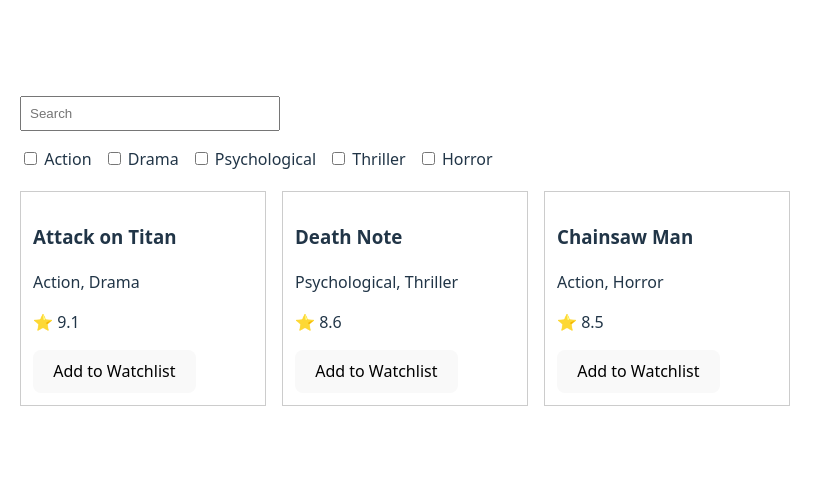
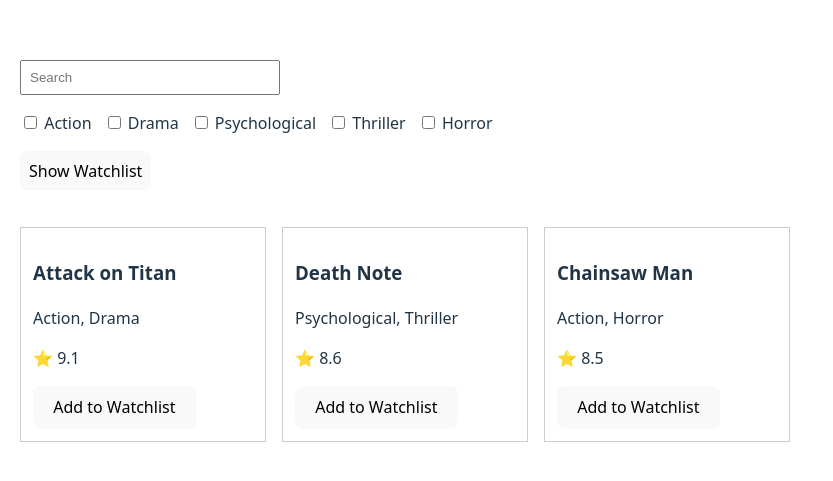
Before and after one commit to utkarrshgit/anime-tracker, a React (Vite) app: page / in a window 1280 px wide. Shown: the part 149-630 px from the top of the page, without its empty margins (0-833 px from the left). Built offline with nearby package versions, Linux system fonts and the light colour scheme.

Commit message:
feat: add watchlist-only view toggle

```diff
--- a/src/pages/AnimeList.jsx
+++ b/src/pages/AnimeList.jsx
@@ -5,18 +5,30 @@
 function AnimeList() {
   const [query, setQuery] = useState("");
   const [selectedGenres, setSelectedGenres] = useState([]);
+  const [showWatchlistOnly, setShowWatchlistOnly] = useState(false);
 
+  // WATCHLIST STATE (IDs only)
   const [watchlist, setWatchlist] = useState(() => {
     const saved = localStorage.getItem("watchlist");
     return saved ? JSON.parse(saved) : [];
-  })
+  });
 
+  // sync watchlist to localStorage
   useEffect(() => {
     localStorage.setItem("watchlist", JSON.stringify(watchlist));
-  }, [watchlist])
+  }, [watchlist]);
 
-  const genres = [...new Set(animeMock.flatMap(a => a.genres))];
+  // unique genres
+  const genres = [...new Set(animeMock.flatMap((a) => a.genres))];
 
+  // toggle watchlist handler
+  const toggleWatchlist = (id) => {
+    setWatchlist((prev) =>
+      prev.includes(id) ? prev.filter((itemId) => itemId !== id) : [...prev, id]
+    );
+  };
+
+  // filtering logic
   const filteredAnime = animeMock.filter((anime) => {
     const matchesTitle = anime.title
       .toLowerCase()
@@ -24,18 +36,13 @@
 
     const matchesGenre =
       selectedGenres.length === 0 ||
-      selectedGenres.some((g) => anime.genres.includes(g))
+      selectedGenres.some((g) => anime.genres.includes(g));
 
-    return matchesTitle && matchesGenre;
+    const matchWatchlist =
+      !showWatchlistOnly || watchlist.includes(anime.id);
+
+    return matchesTitle && matchesGenre && matchWatchlist;
   });
-
-  const toggleWatchlist = (id) => {
-    setWatchlist((prev) =>
-      prev.includes(id)
-        ? prev.filter((itemId) => itemId !== id)
-        : [...prev, id]
-    );
-  };
 
   return (
     <div style={{ padding: 20 }}>
@@ -70,6 +77,15 @@
         ))}
       </div>
 
+      {/* Watchlist toggle */}
+      <button
+        onClick={() => setShowWatchlistOnly((prev) => !prev)}
+        style={{ padding: 8, marginBottom: 16 }}
+      >
+        {showWatchlistOnly ? "Show all" : "Show Watchlist"}
+      </button>
+
+      {/* Anime list */}
       <div style={{ display: "flex", gap: 16, marginTop: 20 }}>
         {filteredAnime.map((anime) => (
           <AnimeCard
```
Lines whose indentation alone changed are shown as unchanged.
